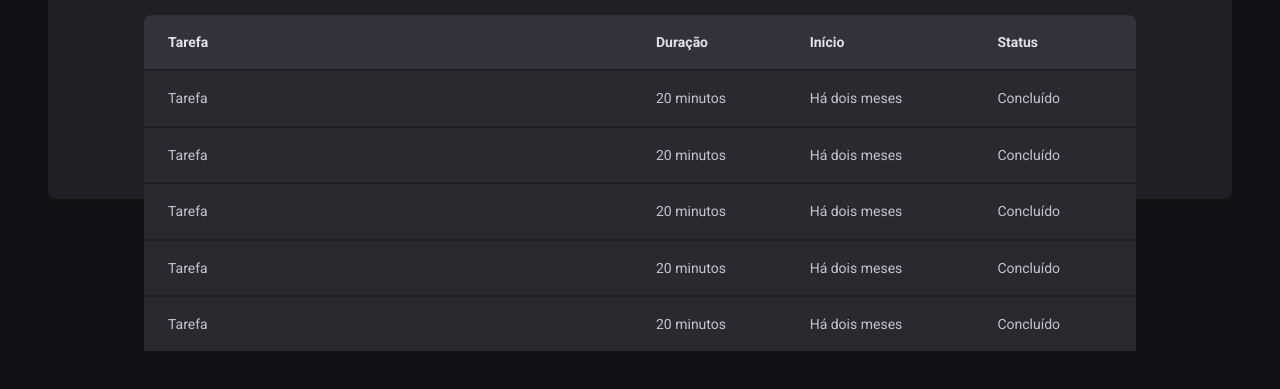
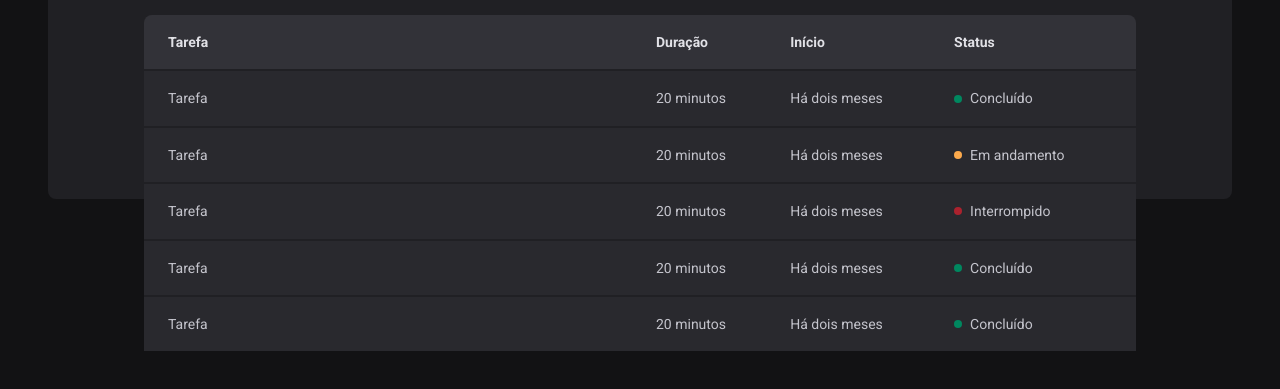
Before and after one commit to GabriPires/pomodoro, a React (Vite) app: page /history in a window 1280 px wide. Shown: the part 521-910 px from the top of the page. Built offline with nearby package versions, Linux system fonts and the light colour scheme.

Commit message:
feat: status badge styles

```diff
--- a/src/page/History/index.tsx
+++ b/src/page/History/index.tsx
@@ -1,4 +1,4 @@
-import { HistoryContainer, HistoryList } from './styles';
+import { HistoryContainer, HistoryList, Status } from './styles';
 
 export function History() {
   return (
@@ -20,31 +20,41 @@
               <td>Tarefa</td>
               <td>20 minutos</td>
               <td>Há dois meses</td>
-              <td>Concluído</td>
+              <td>
+                <Status statusColor="green">Concluído</Status>
+              </td>
             </tr>
             <tr>
               <td>Tarefa</td>
               <td>20 minutos</td>
               <td>Há dois meses</td>
-              <td>Concluído</td>
+              <td>
+                <Status statusColor="yellow">Em andamento</Status>
+              </td>
             </tr>
             <tr>
               <td>Tarefa</td>
               <td>20 minutos</td>
               <td>Há dois meses</td>
-              <td>Concluído</td>
+              <td>
+                <Status statusColor="red">Interrompido</Status>
+              </td>
             </tr>
             <tr>
               <td>Tarefa</td>
               <td>20 minutos</td>
               <td>Há dois meses</td>
-              <td>Concluído</td>
+              <td>
+                <Status statusColor="green">Concluído</Status>
+              </td>
             </tr>
             <tr>
               <td>Tarefa</td>
               <td>20 minutos</td>
               <td>Há dois meses</td>
-              <td>Concluído</td>
+              <td>
+                <Status statusColor="green">Concluído</Status>
+              </td>
             </tr>
           </tbody>
         </table>
--- a/src/page/History/styles.ts
+++ b/src/page/History/styles.ts
@@ -60,3 +60,28 @@
     }
   }
 `;
+
+const STATUS_COLORS = {
+  yellow: 'yellow-500',
+  green: 'green-500',
+  red: 'red-500',
+} as const;
+
+interface StatusProps {
+  statusColor: keyof typeof STATUS_COLORS;
+}
+
+export const Status = styled.span<StatusProps>`
+  display: flex;
+  align-items: center;
+  gap: 0.5rem;
+
+  &::before {
+    content: '';
+    width: 0.5rem;
+    height: 0.5rem;
+    border-radius: 50%;
+    background: ${({ statusColor, theme }) =>
+      theme[STATUS_COLORS[statusColor]]};
+  }
+`;
```
